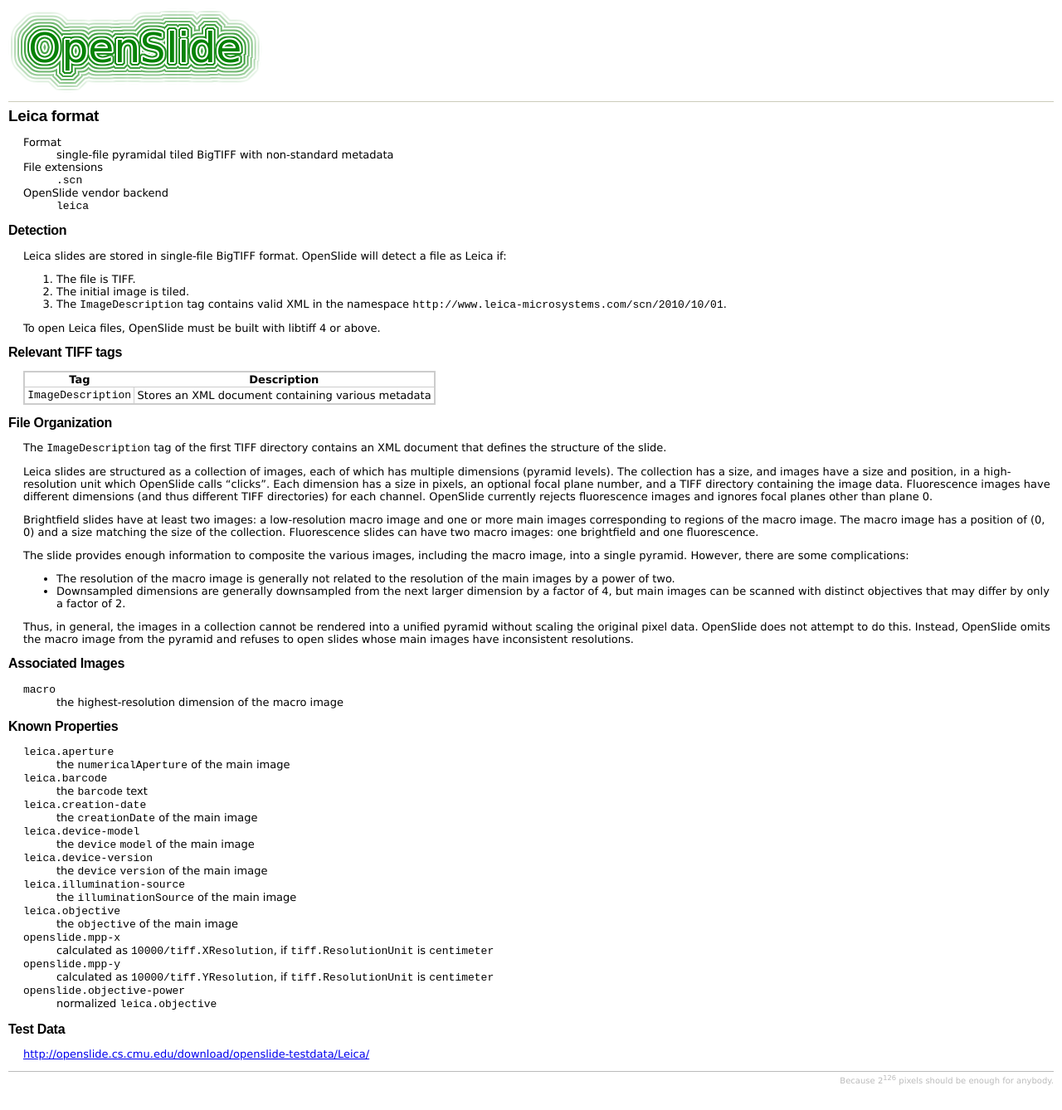
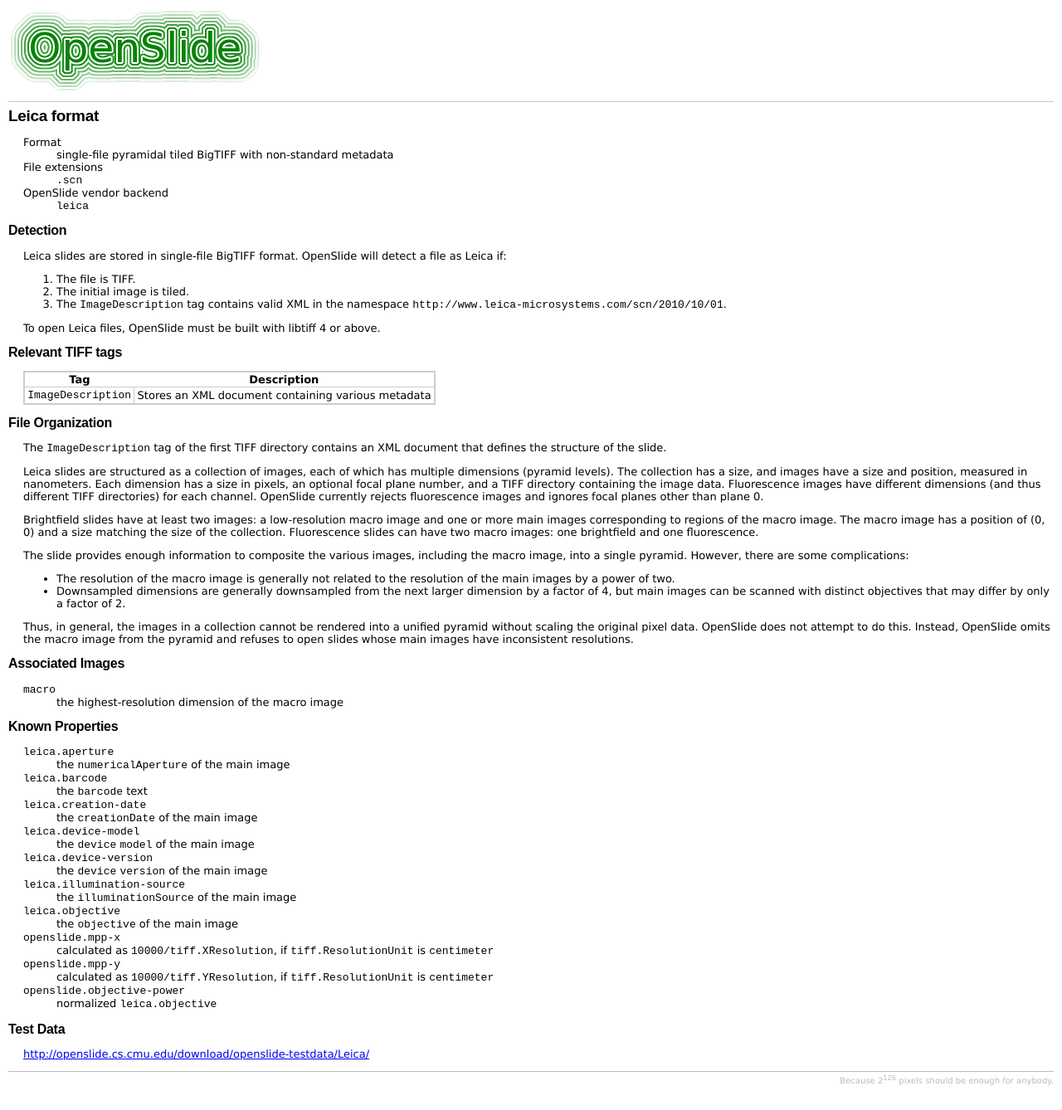
Before and after one commit to openslide/openslide.github.io, a Jekyll site: the page built from formats/leica/index.markdown, in a window 1280 px wide. Shown: the whole page at 83% size. Built offline with Jekyll 4.4.1, drawn with Linux system fonts in a browser that asks for light colours; comment, search, counter and statistics services are not loaded.

Commit message:
leica: "Clicks" are really nanometers

```diff
--- a/formats/leica/index.markdown
+++ b/formats/leica/index.markdown
@@ -41,8 +41,8 @@
 
 Leica slides are structured as a collection of images, each of which has
 multiple dimensions (pyramid levels).  The collection has a size, and images
-have a size and position, in a high-resolution unit which OpenSlide calls
-"clicks".  Each dimension has a size in pixels, an optional focal plane
+have a size and position, measured in nanometers.
+Each dimension has a size in pixels, an optional focal plane
 number, and a TIFF directory containing the image data.  Fluorescence images
 have different dimensions (and thus different TIFF directories) for each
 channel.  OpenSlide currently rejects fluorescence images and ignores focal
```
